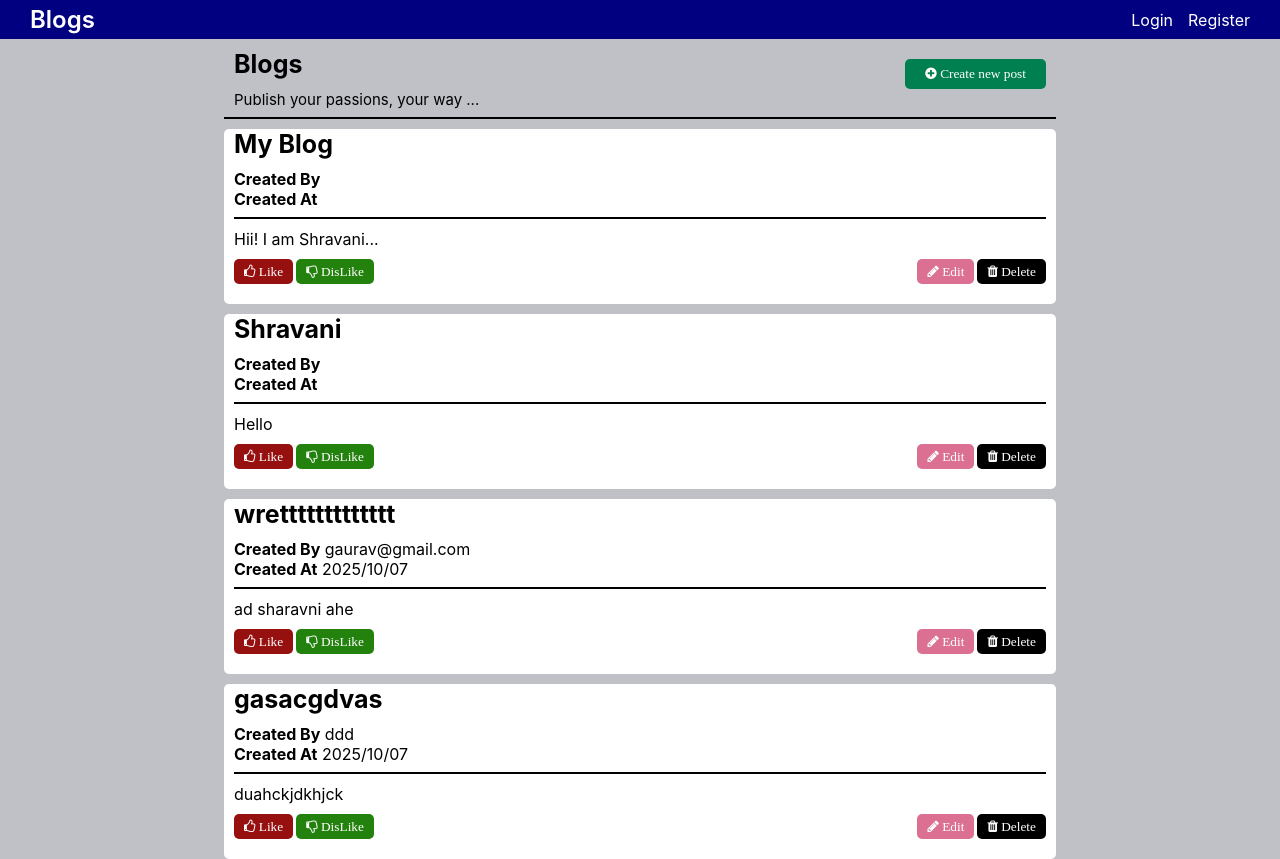
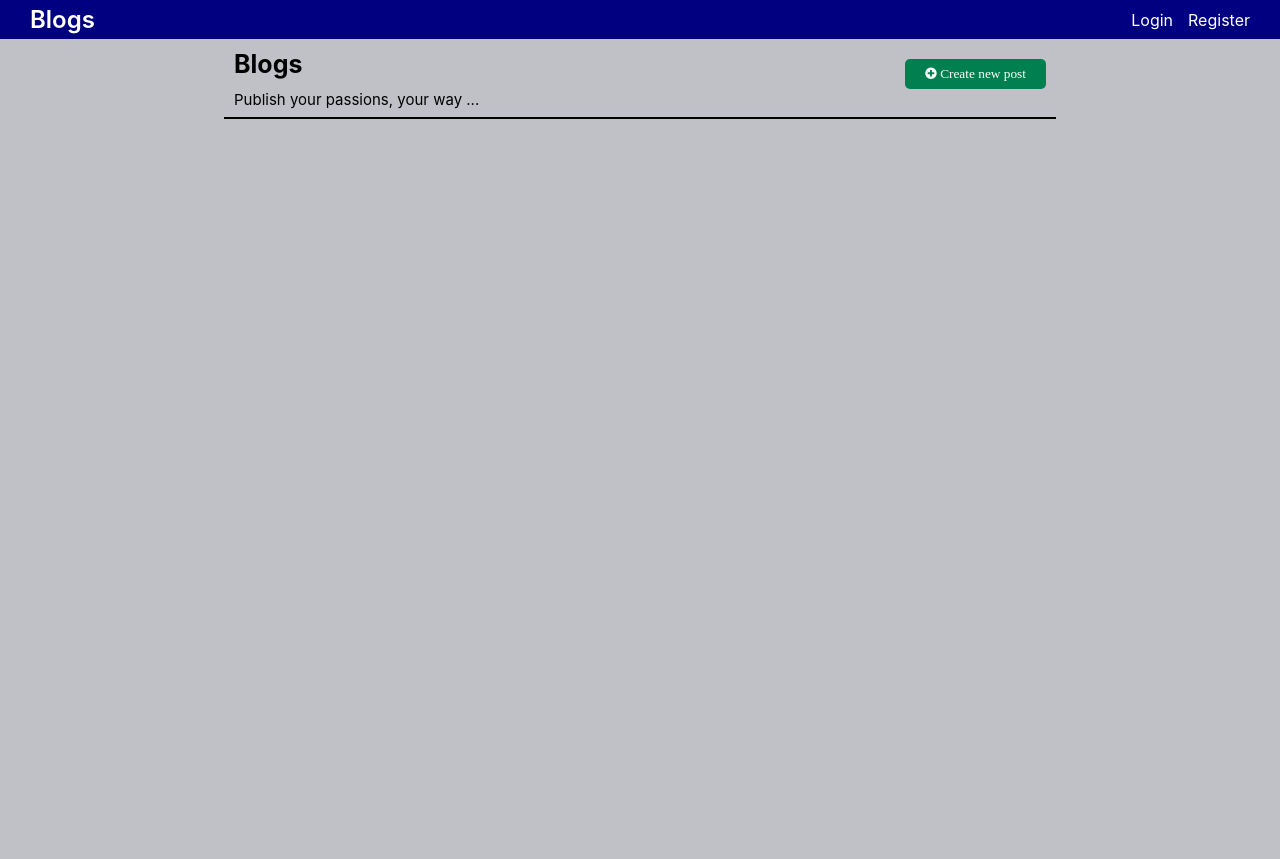
Before and after one commit to codadhyay-2025/gaurav-shravani-blogs-app, a React (Create React App) app: page /blogs in a window 1280 px wide. After the commit the page ends 800 px from the top, so only its background shows below. Built offline with nearby package versions, Linux system fonts and the light colour scheme; data requests are answered from the project's data file.

Commit message:
did not made changes

```diff
--- a/db.json
+++ b/db.json
@@ -113,30 +113,5 @@
       "password": "1234"
     }
   ],
-  "blogs": [
-    {
-      "id": "ae03",
-      "title": "My Blog",
-      "description": "Hii! I am Shravani..."
-    },
-    {
-      "id": "1cca",
-      "title": "Shravani",
-      "description": "Hello"
-    },
-    {
-      "id": "8aaa",
-      "title": "wrettttttttttttt",
-      "description": "ad sharavni ahe",
-      "created_by": "gaurav@gmail.com",
-      "created_At": "2025/10/07"
-    },
-    {
-      "id": "55d1",
-      "title": "gasacgdvas",
-      "description": "duahckjdkhjck",
-      "created_by": "ddd",
-      "created_At": "2025/10/07"
-    }
-  ]
+  "blogs": []
 }
--- a/src/Components/BlogsDashboard/BlogsDashboard.js
+++ b/src/Components/BlogsDashboard/BlogsDashboard.js
@@ -4,6 +4,7 @@ import axios from "axios";
 import { useEffect, useState } from "react";
 function BlogsDashboard() {
     const navigate = useNavigate();
+
     // const {id}=useParams();
     const[blogs,setblogs]= useState();
 
```
